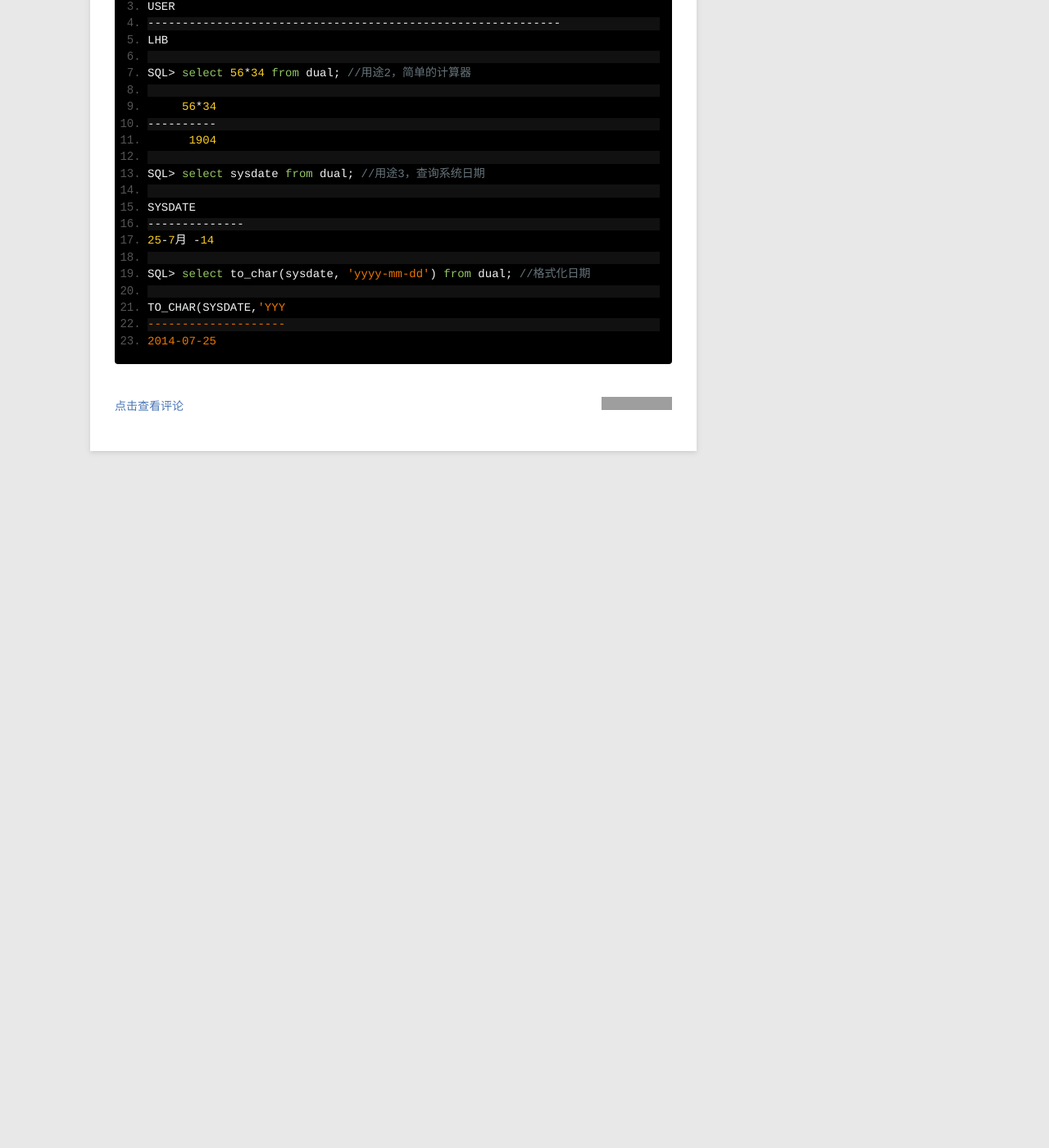
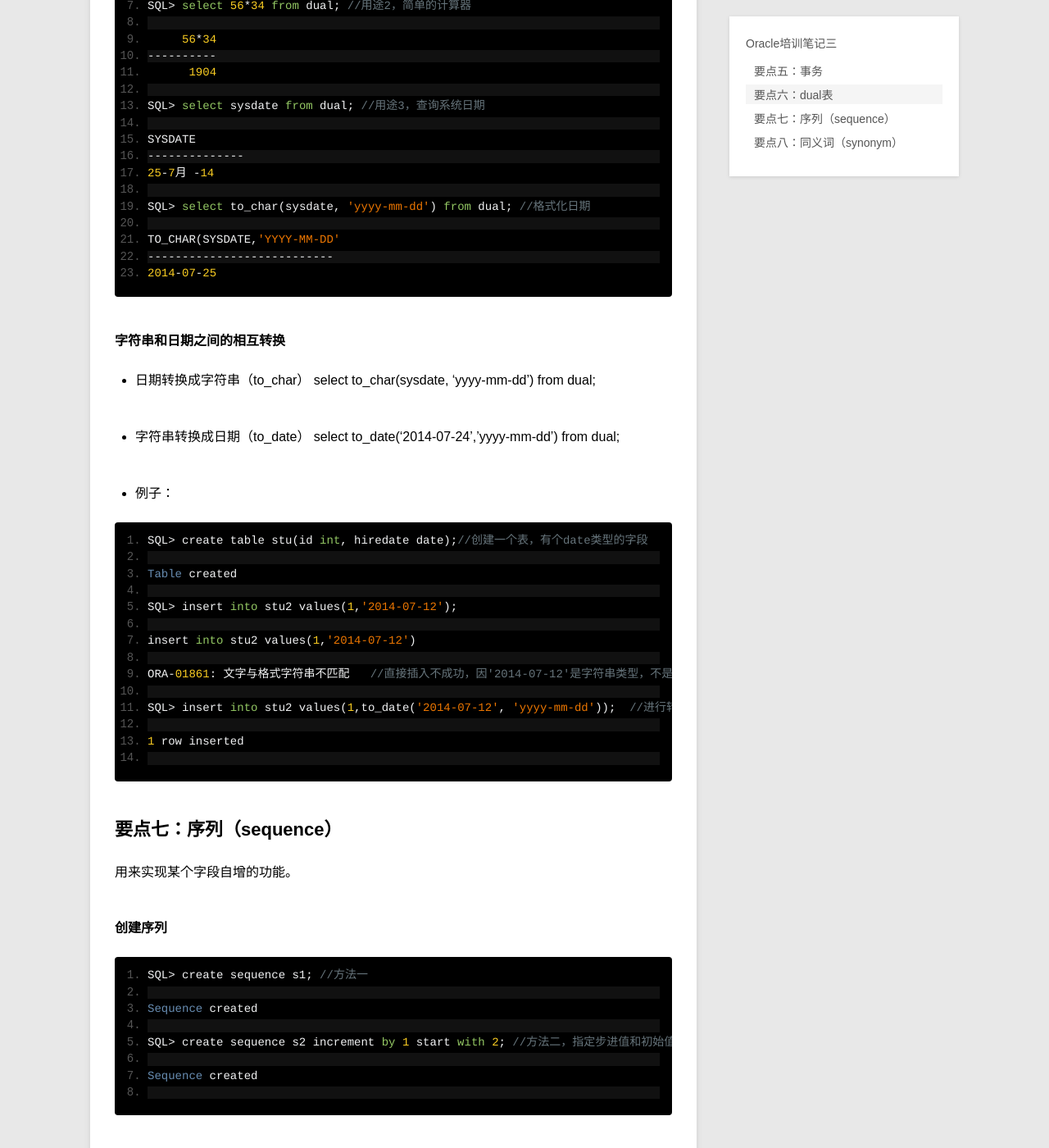
Before and after one commit to lihb/lihb.github.com, a Jekyll site: the page built from _posts/blog/2014-07-25-Oracle培训笔记三.md, in a window 1280 px wide and 1400 px high, scrolled down 5930 px. Shown: the whole window at 82% size. Built offline with Jekyll 4.4.1, drawn with Linux system fonts in a browser that asks for light colours; Markdown is read by kramdown in place of the engine named in the settings; comment, search, counter and statistics services are not loaded; before the commit the page ends 6560 px from its top, so only the background shows below that; some of the changed text lies outside the part shown; grey boxes are pictures that could not be loaded.

Commit message:
140728 11:22

`````diff
--- a/_posts/blog/2014-07-25-Oracle培训笔记三.md
+++ b/_posts/blog/2014-07-25-Oracle培训笔记三.md
@@ -275,7 +271,102 @@ SYSDATE
 
 SQL> select to_char(sysdate, 'yyyy-mm-dd') from dual; //格式化日期
 
-TO_CHAR(SYSDATE,'YYY
---------------------
+TO_CHAR(SYSDATE,'YYYY-MM-DD'
+---------------------------
 2014-07-25
 ```
+
+**字符串和日期之间的相互转换**
+
+- 日期转换成字符串（to_char）
+  select to_char(sysdate, 'yyyy-mm-dd') from dual;
+
+- 字符串转换成日期（to_date）
+  select to_date('2014-07-24','yyyy-mm-dd') from dual;
+
+- 例子：
+
+```
+SQL> create table stu(id int, hiredate date);//创建一个表，有个date类型的字段
+
+Table created
+
+SQL> insert into stu2 values(1,'2014-07-12');
+
+insert into stu2 values(1,'2014-07-12')
+
+ORA-01861: 文字与格式字符串不匹配   //直接插入不成功，因'2014-07-12'是字符串类型，不是date类型
+
+SQL> insert into stu2 values(1,to_date('2014-07-12', 'yyyy-mm-dd'));  //进行转换后插入，成功。
+
+1 row inserted
+
+````
+
+## 要点七：序列（sequence）
+
+用来实现某个字段自增的功能。
+
+**创建序列**
+
+```
+SQL> create sequence s1; //方法一
+
+Sequence created
+
+SQL> create sequence s2 increment by 1 start with 2; //方法二，指定步进值和初始值
+
+Sequence created
+
+```
+**查找序列**
+```
+SQL> select s1.nextval from dual;
+
+   NEXTVAL
+----------
+         1
+
+SQL> select s2.nextval from dual;
+
+   NEXTVAL
+----------
+         2
+
+SQL> alter sequence s2 increment by 3;  //修改序列的步进值
+
+Sequence altered
+
+SQL> select s2.nextval from dual;
+
+   NEXTVAL
+----------
+         5
+
+```
+
+## 要点八：同义词（synonym）
+
+- 从字面上理解就是别名，共呢个和视图功能类似，是一种映射关系。
+
+- 同义词可分为**public**，**private**。
+
+  * public：创建的同义词，所有用户可用
+
+  * private：创建的同义词，只有那个创建的用户可用，其他用户不能用。
+
+- 作用：
+
+  * 在多用户协同开发时，可以屏蔽对象名称或者拥有者；
+
+  * 为用户简化sql语句编写；
+
+  * 为分布式数据库提供位置透明化。
+
+- 例子
+
+准备条件，建立两个用户test，test2。test用户中有一张表名称为:test_zn_cn_meiti_xiaoshou_stu。
+
+```
+
+```
`````
Also changed, not shown: other parts of _posts/blog/2014-07-25-Oracle培训笔记三.md (+1 -5 lines), _posts/blog/2014-07-25-Oracle培训笔记二.md (+6 -0 lines).
